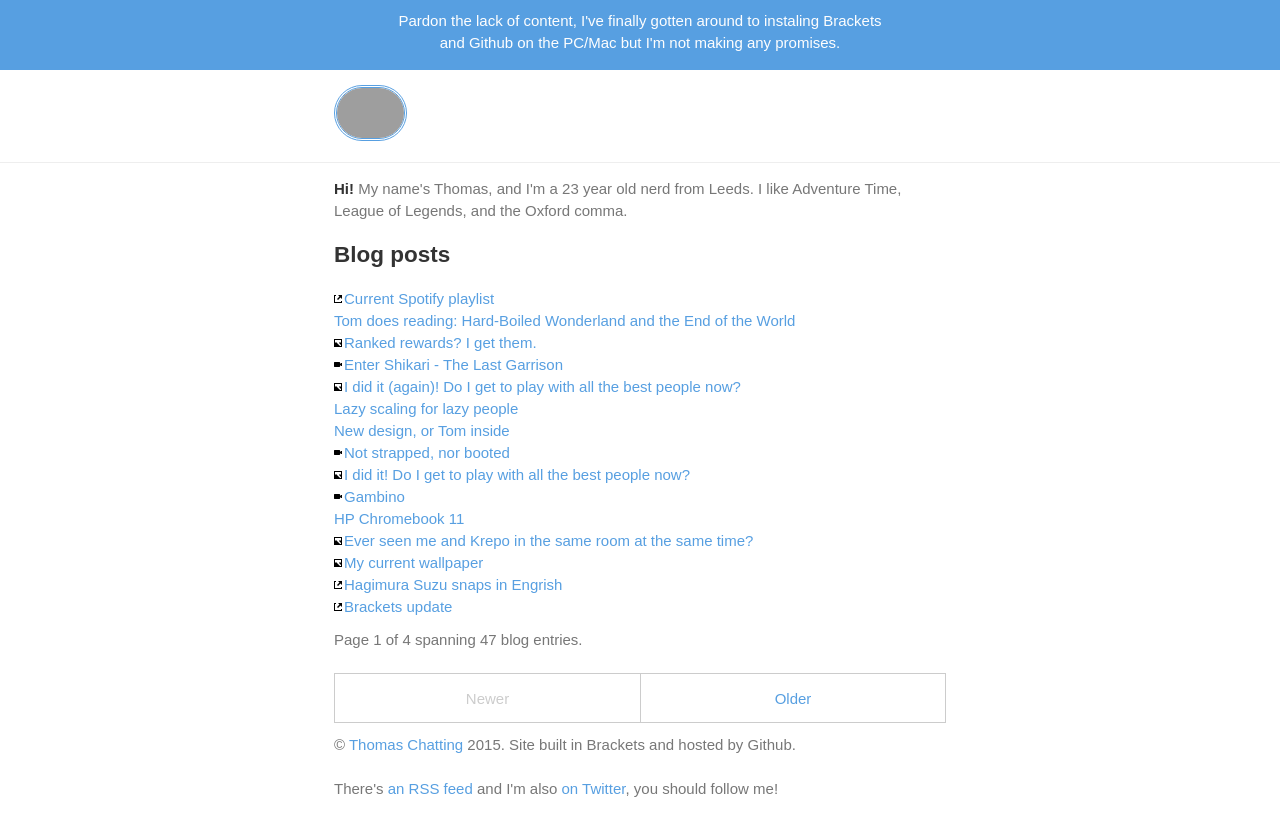
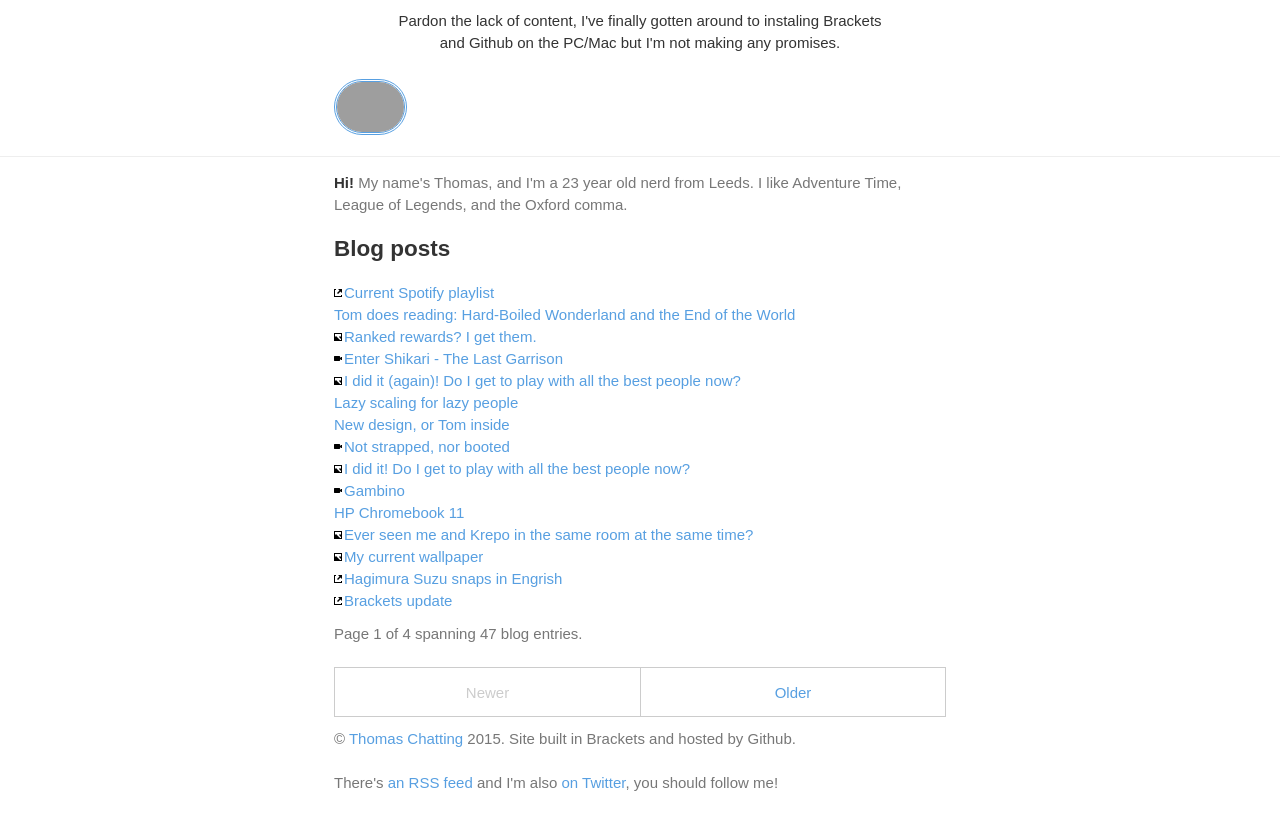
Before and after one commit to tomchatting/tomchatting.github.io, a Jekyll site: the page built from index.html, in a window 1280 px wide. Shown: the top 836 px of the page. Built offline with Jekyll 4.4.1, drawn with Linux system fonts in a browser that asks for light colours; some web fonts are replaced; the list of posts is cut into pages by our own code; grey boxes are pictures that could not be loaded.

Commit message:
Update main.big.css

```diff
--- a/css/main.big.css
+++ b/css/main.big.css
@@ -9,10 +9,10 @@ html {
     color: #333;
 }
 header {
-    background: #579fe1;
+    background: rgb(238, 238, 238)/*#579fe1;*/
     min-height: 50px;
     text-align: center;
-    color: #fefefe;
+    color: #333;
     padding: 10px;
     margin-bottom: 15px;
 }
```
